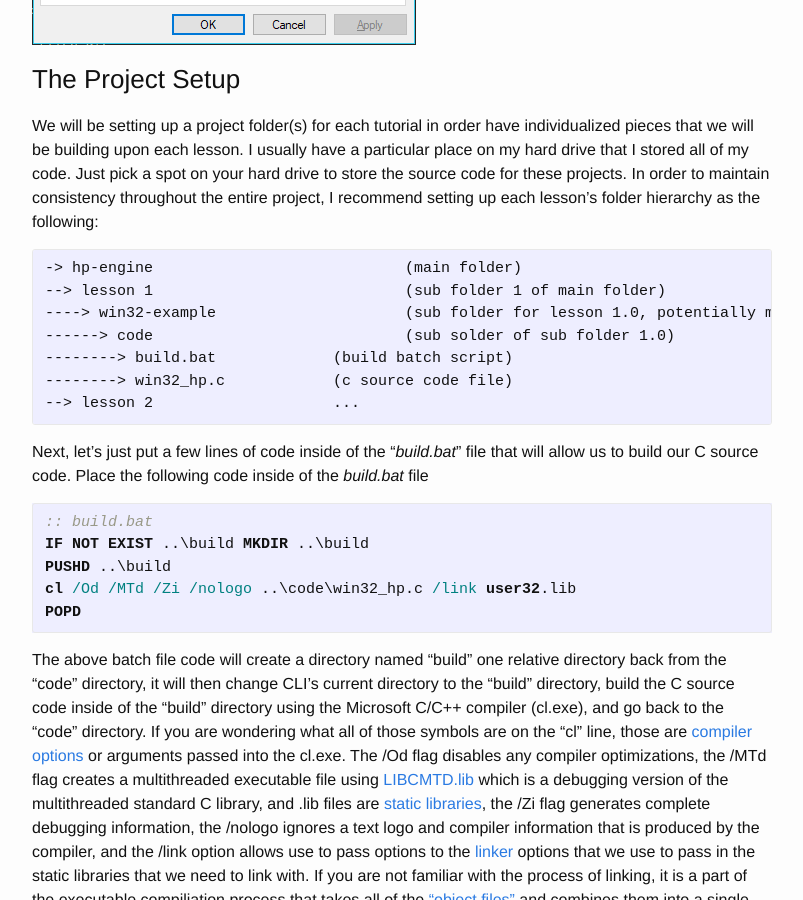
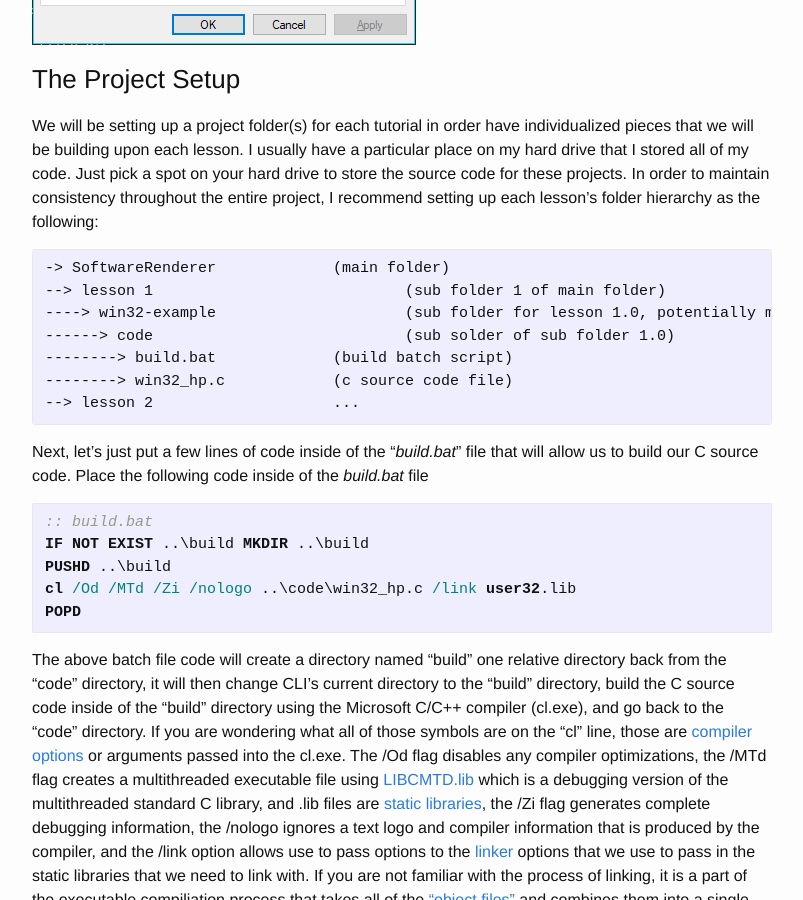
Before and after one commit to nkane/nkane.github.io, a Jekyll site: the page built from _posts/2018-08-03-win32-software-renderer-lesson-1:-getting-started.markdown, in a window 1280 px wide and 900 px high, scrolled down 3317 px. Shown: the whole window, without its empty margins (238-1041 px from the left). Built offline with Jekyll 4.4.1, drawn with Linux system fonts in a browser that asks for light colours.

Commit message:
quick update to software renderer #1 post

````diff
--- a/_posts/2018-08-03-win32-software-renderer-lesson-1:-getting-started.markdown
+++ b/_posts/2018-08-03-win32-software-renderer-lesson-1:-getting-started.markdown
@@ -95,7 +95,7 @@ on my hard drive that I stored all of my code. Just pick a spot on your hard dri
 the entire project, I recommend setting up each lesson's folder hierarchy as the following:
 
 ``` plain
--> hp-engine 				(main folder)
+-> SoftwareRenderer 		(main folder)
 --> lesson 1 				(sub folder 1 of main folder)
 ----> win32-example			(sub folder for lesson 1.0, potentially more lessons 1.x)
 ------> code 				(sub solder of sub folder 1.0)
````
